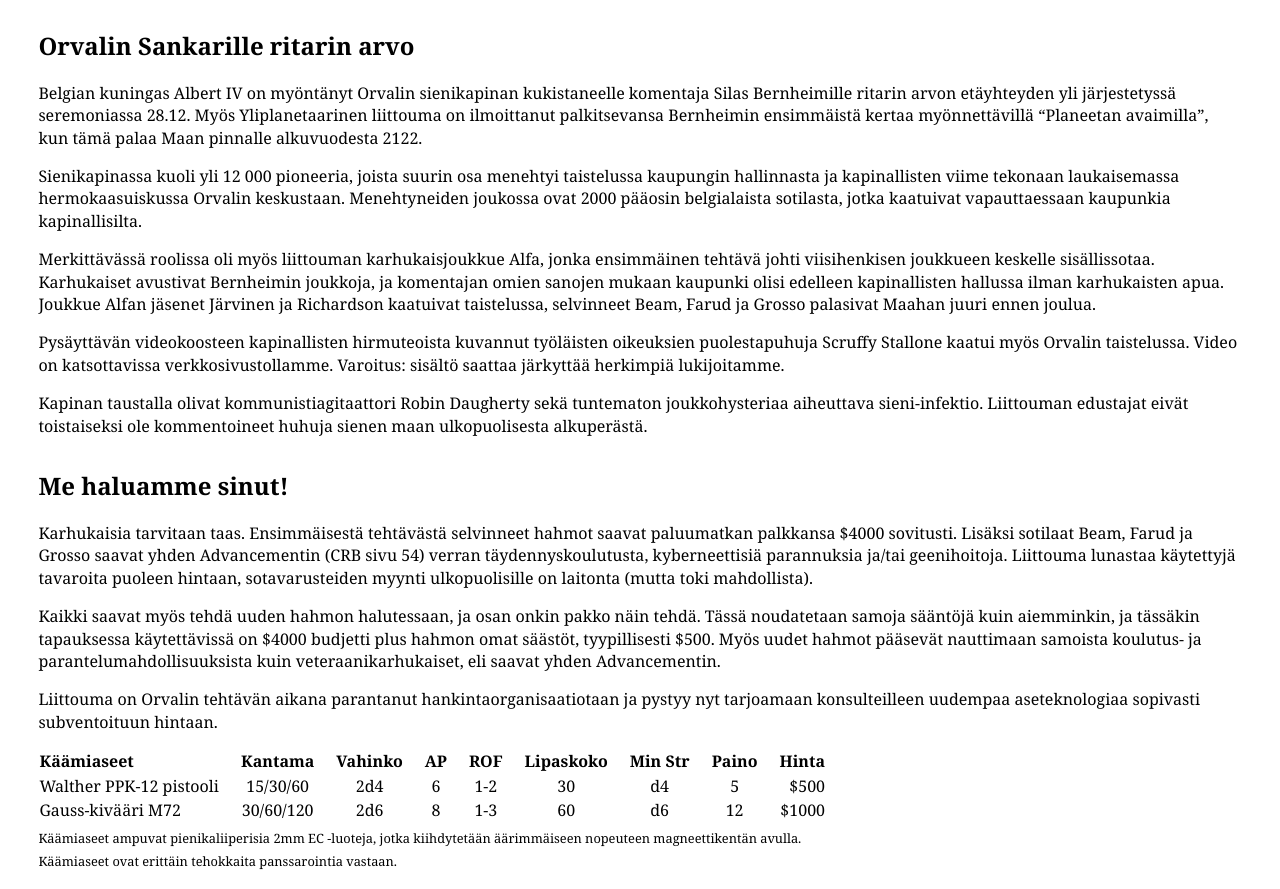
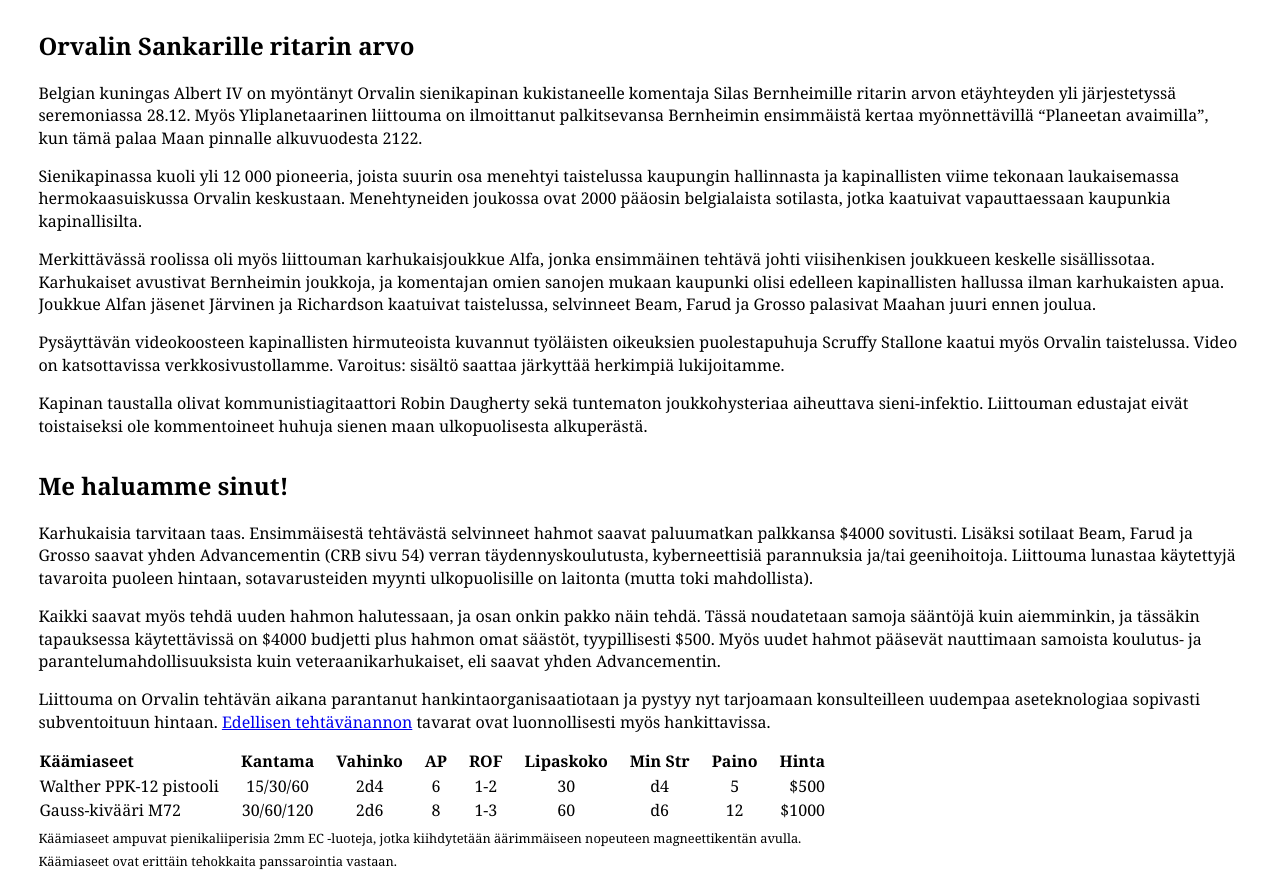
Before and after one commit to pullinen/maailman-uutiset, a plain HTML site: page index.html in a window 1280 px wide. Shown: the part 133-1022 px from the top of the page. Drawn offline with Linux system fonts and the light colour scheme.

Commit message:
Clarify equipment section

```diff
--- a/index.html
+++ b/index.html
@@ -17,7 +17,7 @@
         <h2 id="me-haluamme-sinut">Me haluamme sinut!</h2>
         <p>Karhukaisia tarvitaan taas. Ensimmäisestä tehtävästä selvinneet hahmot saavat paluumatkan palkkansa $4000 sovitusti. Lisäksi sotilaat Beam, Farud ja Grosso saavat yhden Advancementin (CRB sivu 54) verran täydennyskoulutusta, kyberneettisiä parannuksia ja/tai geenihoitoja. Liittouma lunastaa käytettyjä tavaroita puoleen hintaan, sotavarusteiden myynti ulkopuolisille on laitonta (mutta toki mahdollista).</p>
         <p>Kaikki saavat myös tehdä uuden hahmon halutessaan, ja osan onkin pakko näin tehdä. Tässä noudatetaan samoja sääntöjä kuin aiemminkin, ja tässäkin tapauksessa käytettävissä on $4000 budjetti plus hahmon omat säästöt, tyypillisesti $500. Myös uudet hahmot pääsevät nauttimaan samoista koulutus- ja parantelumahdollisuuksista kuin veteraanikarhukaiset, eli saavat yhden Advancementin.</p>
-        <p>Liittouma on Orvalin tehtävän aikana parantanut hankintaorganisaatiotaan ja pystyy nyt tarjoamaan konsulteilleen uudempaa aseteknologiaa sopivasti subventoituun hintaan.</p>
+        <p>Liittouma on Orvalin tehtävän aikana parantanut hankintaorganisaatiotaan ja pystyy nyt tarjoamaan konsulteilleen uudempaa aseteknologiaa sopivasti subventoituun hintaan. <a href="https://pullinen.github.io/valomuurin-tuolla-puolen/">Edellisen tehtävänannon</a> tavarat ovat luonnollisesti myös hankittavissa.</p>
         <table>
         <caption>Käämiaseet ampuvat pienikaliiperisia 2mm EC -luoteja, jotka kiihdytetään äärimmäiseen nopeuteen magneettikentän avulla. Käämiaseet ovat erittäin tehokkaita panssarointia vastaan.</caption>
         <thead>
```
Also changed, not shown: 1 other file.
